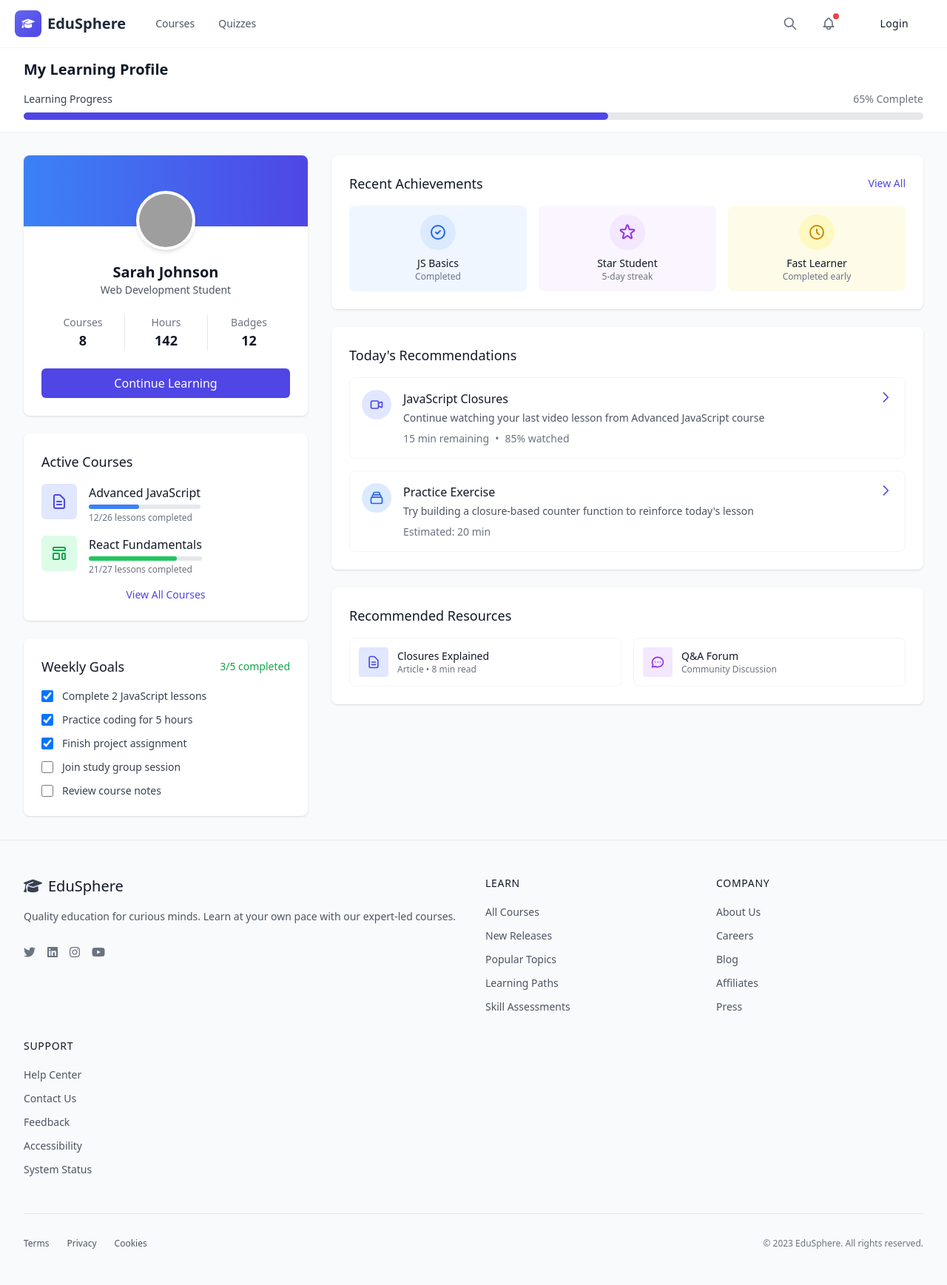
After one commit to iambiki-git/online-learning-platform, a Django app: page /user-profile/ in a window 1280 px wide. The commit adds this page. Shown: the whole page at 74% size. Run offline with Django 5.2, Linux system fonts and the light colour scheme; some libraries are stand-ins or nearby versions; grey boxes are pictures that could not be loaded.

Commit message:
add user_profile page

```diff
--- /dev/null
+++ b/myapp/templates/myapp/user_profile.html
@@ -0,0 +1,254 @@
+{% extends "base.html" %}
+{% block content %}
+<div class="min-h-screen bg-gray-50">
+    <!-- Header with Progress Bar -->
+    <header class="bg-white shadow-sm pt-16">
+      <div class="max-w-7xl mx-auto px-4 py-4 sm:px-6 lg:px-8">
+        <div class="flex justify-between items-center">
+          <h1 class="text-xl font-bold text-gray-900">My Learning Profile</h1>
+          <div class="relative">
+            <!-- User dropdown component would go here -->
+          </div>
+        </div>
+        <div class="mt-4">
+          <div class="flex items-center justify-between">
+            <span class="text-sm font-medium text-gray-700">Learning Progress</span>
+            <span class="text-sm text-gray-500">65% Complete</span>
+          </div>
+          <div class="mt-2 w-full bg-gray-200 rounded-full h-2.5">
+            <div class="bg-indigo-600 h-2.5 rounded-full" style="width: 65%"></div>
+          </div>
+        </div>
+      </div>
+    </header>
+
+    <main class="max-w-7xl mx-auto px-4 py-8 sm:px-6 lg:px-8">
+      <div class="grid grid-cols-1 gap-8 lg:grid-cols-3">
+        <!-- Left Column - Learner Profile -->
+        <div class="lg:col-span-1 space-y-6">
+          <!-- Learner Card -->
+          <div class="bg-white shadow rounded-lg overflow-hidden">
+            <div class="bg-gradient-to-r from-blue-500 to-indigo-600 h-24"></div>
+            <div class="px-6 pb-6 -mt-12 text-center">
+              <div class="mx-auto h-20 w-20 rounded-full border-4 border-white bg-white shadow-md overflow-hidden">
+                <img src="https://randomuser.me/api/portraits/women/44.jpg" alt="Profile" class="h-full w-full object-cover">
+              </div>
+              <h2 class="mt-4 text-xl font-bold text-gray-900">Sarah Johnson</h2>
+              <p class="text-sm text-gray-600">Web Development Student</p>
+
+              <!-- Learning Stats -->
+              <div class="mt-6 grid grid-cols-3 divide-x divide-gray-200">
+                <div class="px-2">
+                  <p class="text-sm text-gray-500">Courses</p>
+                  <p class="text-lg font-semibold text-gray-900">8</p>
+                </div>
+                <div class="px-2">
+                  <p class="text-sm text-gray-500">Hours</p>
+                  <p class="text-lg font-semibold text-gray-900">142</p>
+                </div>
+                <div class="px-2">
+                  <p class="text-sm text-gray-500">Badges</p>
+                  <p class="text-lg font-semibold text-gray-900">12</p>
+                </div>
+              </div>
+
+              <button class="mt-6 w-full bg-indigo-600 text-white py-2 px-4 rounded-md hover:bg-indigo-700 transition-colors">
+                Continue Learning
+              </button>
+            </div>
+          </div>
+
+          <!-- Current Courses -->
+          <div class="bg-white shadow rounded-lg p-6">
+            <h3 class="text-lg font-medium text-gray-900 mb-4">Active Courses</h3>
+            <div class="space-y-4">
+              <div class="flex items-start">
+                <div class="flex-shrink-0 h-12 w-12 rounded-md bg-indigo-100 flex items-center justify-center text-indigo-600">
+                  <svg class="w-6 h-6" fill="none" stroke="currentColor" viewBox="0 0 24 24">
+                    <path stroke-linecap="round" stroke-linejoin="round" stroke-width="2" d="M9 12h6m-6 4h6m2 5H7a2 2 0 01-2-2V5a2 2 0 012-2h5.586a1 1 0 01.707.293l5.414 5.414a1 1 0 01.293.707V19a2 2 0 01-2 2z"/>
+                  </svg>
+                </div>
+                <div class="ml-4">
+                  <h4 class="font-medium text-gray-900">Advanced JavaScript</h4>
+                  <div class="mt-1 w-full bg-gray-200 rounded-full h-1.5">
+                    <div class="bg-blue-500 h-1.5 rounded-full" style="width: 45%"></div>
+                  </div>
+                  <p class="text-xs text-gray-500 mt-1">12/26 lessons completed</p>
+                </div>
+              </div>
+
+              <div class="flex items-start">
+                <div class="flex-shrink-0 h-12 w-12 rounded-md bg-green-100 flex items-center justify-center text-green-600">
+                  <svg class="w-6 h-6" fill="none" stroke="currentColor" viewBox="0 0 24 24">
+                    <path stroke-linecap="round" stroke-linejoin="round" stroke-width="2" d="M4 5a1 1 0 011-1h14a1 1 0 011 1v2a1 1 0 01-1 1H5a1 1 0 01-1-1V5zM4 13a1 1 0 011-1h6a1 1 0 011 1v6a1 1 0 01-1 1H5a1 1 0 01-1-1v-6zM16 13a1 1 0 011-1h2a1 1 0 011 1v6a1 1 0 01-1 1h-2a1 1 0 01-1-1v-6z"/>
+                  </svg>
+                </div>
+                <div class="ml-4">
+                  <h4 class="font-medium text-gray-900">React Fundamentals</h4>
+                  <div class="mt-1 w-full bg-gray-200 rounded-full h-1.5">
+                    <div class="bg-green-500 h-1.5 rounded-full" style="width: 78%"></div>
+                  </div>
+                  <p class="text-xs text-gray-500 mt-1">21/27 lessons completed</p>
+                </div>
+              </div>
+            </div>
+            <button class="mt-4 w-full text-center text-indigo-600 hover:text-indigo-800 text-sm font-medium">
+              View All Courses
+            </button>
+          </div>
+
+          <!-- Learning Goals -->
+          <div class="bg-white shadow rounded-lg p-6">
+            <div class="flex justify-between items-center mb-4">
+              <h3 class="text-lg font-medium text-gray-900">Weekly Goals</h3>
+              <span class="text-sm text-green-600 font-medium">3/5 completed</span>
+            </div>
+            <div class="space-y-3">
+              <div class="flex items-center">
+                <input type="checkbox" checked class="h-4 w-4 text-indigo-600 rounded border-gray-300">
+                <span class="ml-3 text-sm text-gray-700">Complete 2 JavaScript lessons</span>
+              </div>
+              <div class="flex items-center">
+                <input type="checkbox" checked class="h-4 w-4 text-indigo-600 rounded border-gray-300">
+                <span class="ml-3 text-sm text-gray-700">Practice coding for 5 hours</span>
+              </div>
+              <div class="flex items-center">
+                <input type="checkbox" checked class="h-4 w-4 text-indigo-600 rounded border-gray-300">
+                <span class="ml-3 text-sm text-gray-700">Finish project assignment</span>
+              </div>
+              <div class="flex items-center">
+                <input type="checkbox" class="h-4 w-4 text-indigo-600 rounded border-gray-300">
+                <span class="ml-3 text-sm text-gray-700">Join study group session</span>
+              </div>
+              <div class="flex items-center">
+                <input type="checkbox" class="h-4 w-4 text-indigo-600 rounded border-gray-300">
+                <span class="ml-3 text-sm text-gray-700">Review course notes</span>
+              </div>
+            </div>
+          </div>
+        </div>
+
+        <!-- Right Column - Learning Content -->
+        <div class="lg:col-span-2 space-y-6">
+          <!-- Achievements -->
+          <div class="bg-white shadow rounded-lg p-6">
+            <div class="flex justify-between items-center mb-4">
+              <h3 class="text-lg font-medium text-gray-900">Recent Achievements</h3>
+              <button class="text-indigo-600 hover:text-indigo-800 text-sm font-medium">View All</button>
+            </div>
+            <div class="grid grid-cols-2 sm:grid-cols-3 gap-4">
+              <div class="text-center p-3 bg-blue-50 rounded-lg">
+                <div class="mx-auto h-12 w-12 bg-blue-100 rounded-full flex items-center justify-center text-blue-600 mb-2">
+                  <svg class="w-6 h-6" fill="none" stroke="currentColor" viewBox="0 0 24 24">
+                    <path stroke-linecap="round" stroke-linejoin="round" stroke-width="2" d="M9 12l2 2 4-4m6 2a9 9 0 11-18 0 9 9 0 0118 0z"/>
+                  </svg>
+                </div>
+                <p class="text-sm font-medium text-gray-900">JS Basics</p>
+                <p class="text-xs text-gray-500">Completed</p>
+              </div>
+              <div class="text-center p-3 bg-purple-50 rounded-lg">
+                <div class="mx-auto h-12 w-12 bg-purple-100 rounded-full flex items-center justify-center text-purple-600 mb-2">
+                  <svg class="w-6 h-6" fill="none" stroke="currentColor" viewBox="0 0 24 24">
+                    <path stroke-linecap="round" stroke-linejoin="round" stroke-width="2" d="M11.049 2.927c.3-.921 1.603-.921 1.902 0l1.519 4.674a1 1 0 00.95.69h4.915c.969 0 1.371 1.24.588 1.81l-3.976 2.888a1 1 0 00-.363 1.118l1.518 4.674c.3.922-.755 1.688-1.538 1.118l-3.976-2.888a1 1 0 00-1.176 0l-3.976 2.888c-.783.57-1.838-.197-1.538-1.118l1.518-4.674a1 1 0 00-.363-1.118l-3.976-2.888c-.784-.57-.38-1.81.588-1.81h4.914a1 1 0 00.951-.69l1.519-4.674z"/>
+                  </svg>
+                </div>
+                <p class="text-sm font-medium text-gray-900">Star Student</p>
+                <p class="text-xs text-gray-500">5-day streak</p>
+              </div>
+              <div class="text-center p-3 bg-yellow-50 rounded-lg">
+                <div class="mx-auto h-12 w-12 bg-yellow-100 rounded-full flex items-center justify-center text-yellow-600 mb-2">
+                  <svg class="w-6 h-6" fill="none" stroke="currentColor" viewBox="0 0 24 24">
+                    <path stroke-linecap="round" stroke-linejoin="round" stroke-width="2" d="M12 8v4l3 3m6-3a9 9 0 11-18 0 9 9 0 0118 0z"/>
+                  </svg>
+                </div>
+                <p class="text-sm font-medium text-gray-900">Fast Learner</p>
+                <p class="text-xs text-gray-500">Completed early</p>
+              </div>
+            </div>
+          </div>
+
+          <!-- Learning Activity -->
+          <div class="bg-white shadow rounded-lg p-6">
+            <h3 class="text-lg font-medium text-gray-900 mb-4">Today's Recommendations</h3>
+            <div class="space-y-4">
+              <div class="flex items-start p-4 border border-gray-100 rounded-lg hover:border-indigo-200 transition-colors">
+                <div class="flex-shrink-0 h-10 w-10 rounded-full bg-indigo-100 flex items-center justify-center text-indigo-600">
+                  <svg class="w-5 h-5" fill="none" stroke="currentColor" viewBox="0 0 24 24">
+                    <path stroke-linecap="round" stroke-linejoin="round" stroke-width="2" d="M15 10l4.553-2.276A1 1 0 0121 8.618v6.764a1 1 0 01-1.447.894L15 14M5 18h8a2 2 0 002-2V8a2 2 0 00-2-2H5a2 2 0 00-2 2v8a2 2 0 002 2z"/>
+                  </svg>
+                </div>
+                <div class="ml-4 flex-1">
+                  <h4 class="font-medium text-gray-900">JavaScript Closures</h4>
+                  <p class="text-sm text-gray-600 mt-1">Continue watching your last video lesson from Advanced JavaScript course</p>
+                  <div class="mt-2 flex items-center text-sm text-gray-500">
+                    <span>15 min remaining</span>
+                    <span class="mx-2">•</span>
+                    <span>85% watched</span>
+                  </div>
+                </div>
+                <button class="ml-4 text-indigo-600 hover:text-indigo-800">
+                  <svg class="w-5 h-5" fill="none" stroke="currentColor" viewBox="0 0 24 24">
+                    <path stroke-linecap="round" stroke-linejoin="round" stroke-width="2" d="M9 5l7 7-7 7"/>
+                  </svg>
+                </button>
+              </div>
+
+              <div class="flex items-start p-4 border border-gray-100 rounded-lg hover:border-indigo-200 transition-colors">
+                <div class="flex-shrink-0 h-10 w-10 rounded-full bg-blue-100 flex items-center justify-center text-blue-600">
+                  <svg class="w-5 h-5" fill="none" stroke="currentColor" viewBox="0 0 24 24">
+                    <path stroke-linecap="round" stroke-linejoin="round" stroke-width="2" d="M19 11H5m14 0a2 2 0 012 2v6a2 2 0 01-2 2H5a2 2 0 01-2-2v-6a2 2 0 012-2m14 0V9a2 2 0 00-2-2M5 11V9a2 2 0 012-2m0 0V5a2 2 0 012-2h6a2 2 0 012 2v2M7 7h10"/>
+                  </svg>
+                </div>
+                <div class="ml-4 flex-1">
+                  <h4 class="font-medium text-gray-900">Practice Exercise</h4>
+                  <p class="text-sm text-gray-600 mt-1">Try building a closure-based counter function to reinforce today's lesson</p>
+                  <div class="mt-2 flex items-center text-sm text-gray-500">
+                    <span>Estimated: 20 min</span>
+                  </div>
+                </div>
+                <button class="ml-4 text-indigo-600 hover:text-indigo-800">
+                  <svg class="w-5 h-5" fill="none" stroke="currentColor" viewBox="0 0 24 24">
+                    <path stroke-linecap="round" stroke-linejoin="round" stroke-width="2" d="M9 5l7 7-7 7"/>
+                  </svg>
+                </button>
+              </div>
+            </div>
+          </div>
+
+          <!-- Learning Resources -->
+          <div class="bg-white shadow rounded-lg p-6">
+            <h3 class="text-lg font-medium text-gray-900 mb-4">Recommended Resources</h3>
+            <div class="grid grid-cols-1 sm:grid-cols-2 gap-4">
+              <a href="#" class="p-3 border border-gray-100 rounded-lg hover:border-indigo-200 transition-colors">
+                <div class="flex items-center">
+                  <div class="flex-shrink-0 h-10 w-10 rounded bg-indigo-100 flex items-center justify-center text-indigo-600">
+                    <svg class="w-5 h-5" fill="none" stroke="currentColor" viewBox="0 0 24 24">
+                      <path stroke-linecap="round" stroke-linejoin="round" stroke-width="2" d="M9 12h6m-6 4h6m2 5H7a2 2 0 01-2-2V5a2 2 0 012-2h5.586a1 1 0 01.707.293l5.414 5.414a1 1 0 01.293.707V19a2 2 0 01-2 2z"/>
+                    </svg>
+                  </div>
+                  <div class="ml-3">
+                    <h4 class="text-sm font-medium text-gray-900">Closures Explained</h4>
+                    <p class="text-xs text-gray-500">Article • 8 min read</p>
+                  </div>
+                </div>
+              </a>
+              <a href="#" class="p-3 border border-gray-100 rounded-lg hover:border-indigo-200 transition-colors">
+                <div class="flex items-center">
+                  <div class="flex-shrink-0 h-10 w-10 rounded bg-purple-100 flex items-center justify-center text-purple-600">
+                    <svg class="w-5 h-5" fill="none" stroke="currentColor" viewBox="0 0 24 24">
+                      <path stroke-linecap="round" stroke-linejoin="round" stroke-width="2" d="M8 12h.01M12 12h.01M16 12h.01M21 12c0 4.418-4.03 8-9 8a9.863 9.863 0 01-4.255-.949L3 20l1.395-3.72C3.512 15.042 3 13.574 3 12c0-4.418 4.03-8 9-8s9 3.582 9 8z"/>
+                    </svg>
+                  </div>
+                  <div class="ml-3">
+                    <h4 class="text-sm font-medium text-gray-900">Q&A Forum</h4>
+                    <p class="text-xs text-gray-500">Community Discussion</p>
+                  </div>
+                </div>
+              </a>
+            </div>
+          </div>
+        </div>
+      </div>
+    </main>
+  </div>
+{% endblock %}
--- a/myapp/urls.py
+++ b/myapp/urls.py
@@ -9,9 +9,7 @@ urlpatterns = [
     path('courses/', courses_view, name='courses'),
     path('course-detail/<int:course_id>/', course_detail_view, name='course_detail'),
     path('lesson-page/<int:course_id>/', lesson_page_view, name='lesson_page'),
-
-
-
     path('get-chapter-content/<int:chapter_id>/', get_chapter_content, name='get_chapter_content'),
+    path('user-profile/', user_profile, name='user_profile'),
 
 ]
--- a/myapp/views.py
+++ b/myapp/views.py
@@ -248,9 +248,11 @@ def get_chapter_content(request, chapter_id):
             'title': chapter_title,
             'previous_chapter_id': previous_chapter.id if previous_chapter else None,
             'next_chapter_id': next_chapter.id if next_chapter else None,
+            })
+    except Chapter.DoesNotExist:
+        return JsonResponse({'error': 'Chapter not found'}, status=404)
 
 
 
-            })
-    except Chapter.DoesNotExist:
-        return JsonResponse({'error': 'Chapter not found'}, status=404)
+def user_profile(request):
+    return render(request, 'myapp/user_profile.html')
--- a/templates/navbar.html
+++ b/templates/navbar.html
@@ -70,7 +70,7 @@
                 </div>
 
                 <!-- Menu Items -->
-                <a href="#" class="
+                <a href="{% url 'user_profile' %}" class="
                   block px-4 py-2.5 text-sm text-gray-700
                   hover:bg-indigo-50 hover:text-indigo-700
                   transition-colors duration-100
```
